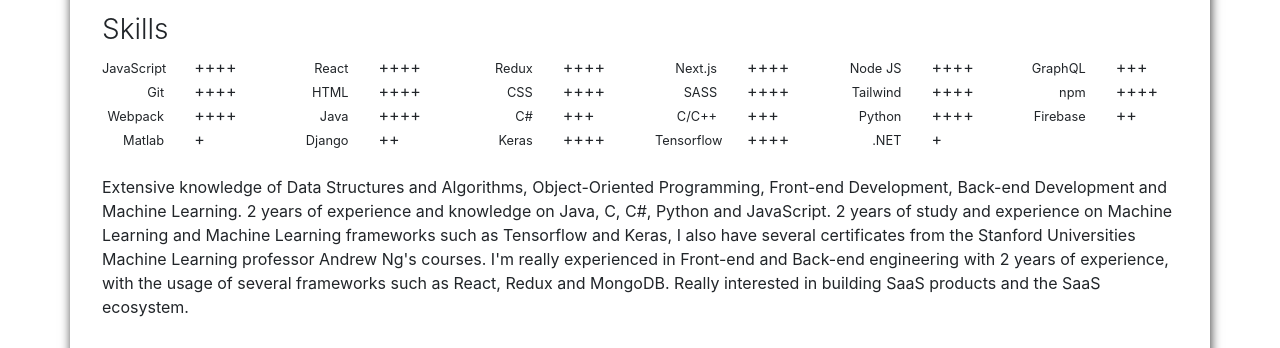
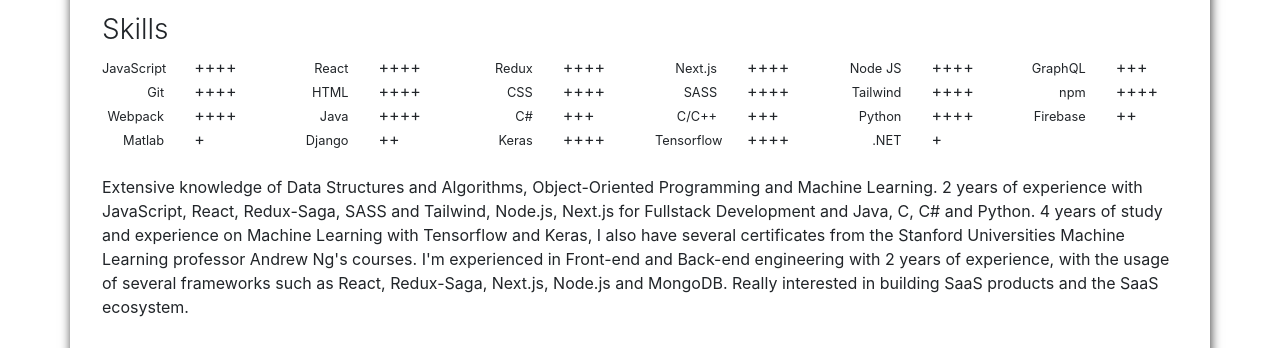
Before and after one commit to synwix/cv, a plain HTML site: page index.html in a window 1280 px wide. Shown: the part 261-609 px from the top of the page. Drawn offline with nearby package versions, Linux system fonts and the light colour scheme.

Commit message:
Deploying to gh-pages from  @ 8683032f09b3ed51f418d915a2821f64838c191f 🚀

```diff
--- a/index.html
+++ b/index.html
@@ -226,7 +226,7 @@
     </div>
 
     <p>
-        Extensive knowledge of Data Structures and Algorithms, Object-Oriented Programming, Front-end Development, Back-end Development and Machine Learning. 2 years of experience and knowledge on Java, C, C#, Python and JavaScript. 2 years of study and experience on Machine Learning and Machine Learning frameworks such as Tensorflow and Keras, I also have several certificates from the Stanford Universities Machine Learning professor Andrew Ng's courses. I'm really experienced in Front-end and Back-end engineering with 2 years of experience, with the usage of several frameworks such as React, Redux and MongoDB. Really interested in building SaaS products and the SaaS ecosystem.
+        Extensive knowledge of Data Structures and Algorithms, Object-Oriented Programming and Machine Learning. 2 years of experience with JavaScript, React, Redux-Saga, SASS and Tailwind, Node.js, Next.js for Fullstack Development and Java, C, C# and Python. 4 years of study and experience on Machine Learning with Tensorflow and Keras, I also have several certificates from the Stanford Universities Machine Learning professor Andrew Ng's courses. I'm experienced in Front-end and Back-end engineering with 2 years of experience, with the usage of several frameworks such as React, Redux-Saga, Next.js, Node.js and MongoDB. Really interested in building SaaS products and the SaaS ecosystem.
     </p>
 
     <h2>Professional Experience</h2>
```
Also changed, not shown: 1 other file.
